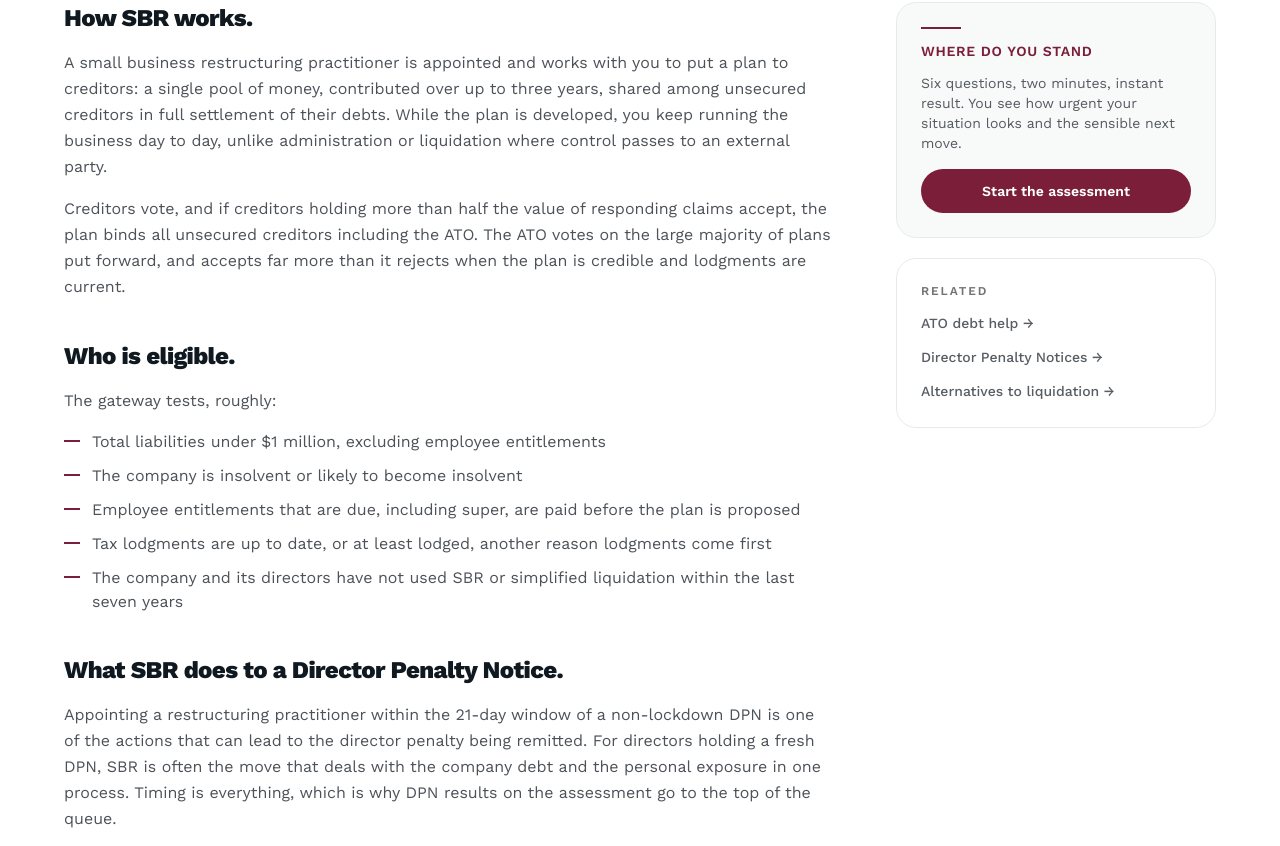
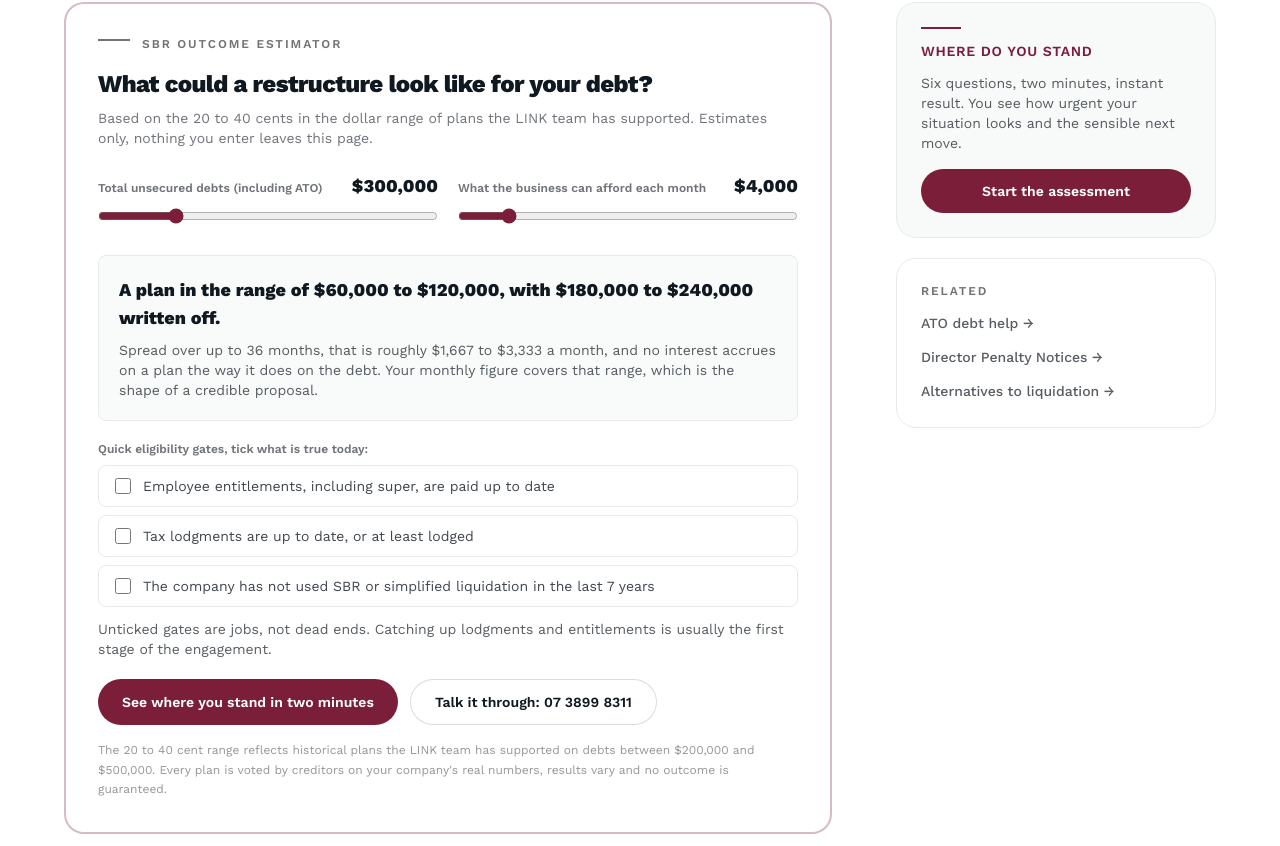
Before and after one commit to LINKCreative-AU/linkrescue-site, a Next.js app: page /small-business-restructuring in a window 1280 px wide. Shown: the part 654-1500 px from the top of the page. Built offline with nearby package versions, Linux system fonts and the light colour scheme.

Commit message:
SBR outcome estimator on the restructuring page: plan range at 20-40c, monthly over 36 months, debt written off, eligibility gates
Co-Authored-By: Claude Fable 5 <noreply@anthropic.com>
Claude-Session: https://claude.ai/code/session_01LYAwD17Hap24Hvp2egkqbg

```diff
--- a/app/small-business-restructuring/page.tsx
+++ b/app/small-business-restructuring/page.tsx
@@ -1,5 +1,6 @@
 import type { Metadata } from "next";
 import { InfoPage } from "@/components/InfoPage";
+import { SbrCalculator } from "@/components/SbrCalculator";
 
 export const metadata: Metadata = {
   title: "Small Business Restructuring (SBR) - Keep Control, Cut Debt",
@@ -19,6 +20,7 @@ export default function Page() {
       intro="Small business restructuring, SBR, is the formal process built for exactly the businesses this site serves: viable companies buried under debt, most often ATO debt. You keep trading, you stay in control, and creditors vote on a plan that usually compromises debt to a fraction of its face value."
       serviceName="Small business restructuring"
       serviceDescription="Guidance on the small business restructuring process for eligible Australian companies with debts under $1 million."
+      afterHero={<SbrCalculator />}
       sections={[
         {
           heading: "How SBR works.",
--- /dev/null
+++ b/components/SbrCalculator.tsx
@@ -0,0 +1,198 @@
+"use client";
+
+import { useMemo, useState } from "react";
+import { SITE } from "@/lib/site";
+
+// SBR outcome estimator: what a restructuring plan could look like, anchored
+// to the 20-40c in the dollar range of plans the LINK team has supported.
+// Pure client-side maths, nothing leaves the page. Estimates only - every
+// output is framed as historical range, never a promise.
+
+const PLAN_MONTHS = 36; // plans run up to three years
+const LOW = 0.2;
+const HIGH = 0.4;
+
+const fmt = (n: number) =>
+  n.toLocaleString("en-AU", { style: "currency", currency: "AUD", maximumFractionDigits: 0 });
+
+const GATES = [
+  "Employee entitlements, including super, are paid up to date",
+  "Tax lodgments are up to date, or at least lodged",
+  "The company has not used SBR or simplified liquidation in the last 7 years",
+];
+
+export function SbrCalculator() {
+  const [debt, setDebt] = useState(300000);
+  const [monthly, setMonthly] = useState(4000);
+  const [gates, setGates] = useState<boolean[]>(Array(GATES.length).fill(false));
+
+  const r = useMemo(() => {
+    const low = debt * LOW;
+    const high = debt * HIGH;
+    return {
+      low,
+      high,
+      lowMonthly: low / PLAN_MONTHS,
+      highMonthly: high / PLAN_MONTHS,
+      writtenOffLow: debt - high,
+      writtenOffHigh: debt - low,
+      overCap: debt > 1000000,
+      capacityShort: monthly > 0 && monthly < low / PLAN_MONTHS,
+    };
+  }, [debt, monthly]);
+
+  const gatesTicked = gates.filter(Boolean).length;
+
+  return (
+    <div className="rounded-xl2 border-2 border-rescue/30 bg-white p-6 sm:p-8">
+      <p className="eyebrow guide-line-inline text-rescue">
+        <span className="text-neutral-500">SBR outcome estimator</span>
+      </p>
+      <h2 className="mt-4 font-display text-2xl font-extrabold tracking-tight text-ink">
+        What could a restructure look like for your debt?
+      </h2>
+      <p className="mt-2 text-sm text-ink/60">
+        Based on the 20 to 40 cents in the dollar range of plans the LINK team
+        has supported. Estimates only, nothing you enter leaves this page.
+      </p>
+
+      <div className="mt-6 grid gap-5 sm:grid-cols-2">
+        <SliderField
+          label="Total unsecured debts (including ATO)"
+          value={debt}
+          onChange={setDebt}
+          min={50000}
+          max={1200000}
+          step={10000}
+        />
+        <SliderField
+          label="What the business can afford each month"
+          value={monthly}
+          onChange={setMonthly}
+          min={0}
+          max={30000}
+          step={250}
+        />
+      </div>
+
+      <div aria-live="polite" className="mt-6 rounded-lg border border-line bg-cloud/50 p-5">
+        {r.overCap ? (
+          <>
+            <p className="font-display text-lg font-extrabold text-rescue-dark">
+              Over the $1 million SBR ceiling.
+            </p>
+            <p className="mt-2 text-sm text-ink/70">
+              SBR is capped at $1 million in total liabilities, excluding
+              employee entitlements. Above that line the rescue tools are
+              voluntary administration and a deed of company arrangement, which
+              can achieve a similar compromise at larger scale. Worth a
+              conversation either way.
+            </p>
+          </>
+        ) : (
+          <>
+            <p className="font-display text-lg font-extrabold text-ink">
+              A plan in the range of {fmt(r.low)} to {fmt(r.high)}, with{" "}
+              {fmt(r.writtenOffLow)} to {fmt(r.writtenOffHigh)} written off.
+            </p>
+            <p className="mt-2 text-sm text-ink/70">
+              Spread over up to {PLAN_MONTHS} months, that is roughly{" "}
+              {fmt(r.lowMonthly)} to {fmt(r.highMonthly)} a month, and no
+              interest accrues on a plan the way it does on the debt.
+              {r.capacityShort
+                ? " Your monthly figure sits under that range, which does not end the conversation: plan length, contributions and what the business can genuinely fund are exactly what gets worked through on the call."
+                : monthly > 0
+                  ? " Your monthly figure covers that range, which is the shape of a credible proposal."
+                  : ""}
+            </p>
+          </>
+        )}
+      </div>
+
+      <div className="mt-5">
+        <p className="text-xs font-semibold text-ink/60">
+          Quick eligibility gates, tick what is true today:
+        </p>
+        <div className="mt-2 grid gap-2">
+          {GATES.map((g, i) => (
+            <label
+              key={g}
+              className={`flex cursor-pointer items-start gap-3 rounded-lg border px-4 py-2.5 text-sm transition ${
+                gates[i] ? "border-rescue bg-rescue-light/40" : "border-line bg-white"
+              }`}
+            >
+              <input
+                type="checkbox"
+                checked={gates[i]}
+                onChange={() => {
+                  const next = [...gates];
+                  next[i] = !next[i];
+                  setGates(next);
+                }}
+                className="mt-0.5 h-4 w-4 accent-[#7B1E3A]"
+              />
+              <span className="text-ink/80">{g}</span>
+            </label>
+          ))}
+        </div>
+        {!r.overCap && (
+          <p className="mt-3 text-sm text-ink/70">
+            {gatesTicked === GATES.length
+              ? "All gates ticked and under the debt ceiling: on these answers, SBR looks open to you."
+              : "Unticked gates are jobs, not dead ends. Catching up lodgments and entitlements is usually the first stage of the engagement."}
+          </p>
+        )}
+      </div>
+
+      <div className="mt-5 flex flex-wrap gap-3">
+        <a href="/assessment" className="btn btn-rescue">
+          See where you stand in two minutes
+        </a>
+        <a href={SITE.phoneHref} className="btn btn-ghost">
+          Talk it through: {SITE.phone}
+        </a>
+      </div>
+
+      <p className="mt-4 text-xs leading-relaxed text-ink/45">
+        The 20 to 40 cent range reflects historical plans the LINK team has
+        supported on debts between $200,000 and $500,000. Every plan is voted
+        by creditors on your company's real numbers, results vary and no
+        outcome is guaranteed.
+      </p>
+    </div>
+  );
+}
+
+function SliderField({
+  label,
+  value,
+  onChange,
+  min,
+  max,
+  step,
+}: {
+  label: string;
+  value: number;
+  onChange: (v: number) => void;
+  min: number;
+  max: number;
+  step: number;
+}) {
+  return (
+    <label className="block">
+      <span className="flex items-baseline justify-between">
+        <span className="text-xs font-semibold text-ink/60">{label}</span>
+        <span className="font-display text-lg font-extrabold text-ink">{fmt(value)}</span>
+      </span>
+      <input
+        type="range"
+        min={min}
+        max={max}
+        step={step}
+        value={value}
+        onChange={(e) => onChange(Number(e.target.value))}
+        className="mt-2 w-full accent-[#7B1E3A]"
+      />
+    </label>
+  );
+}
```
